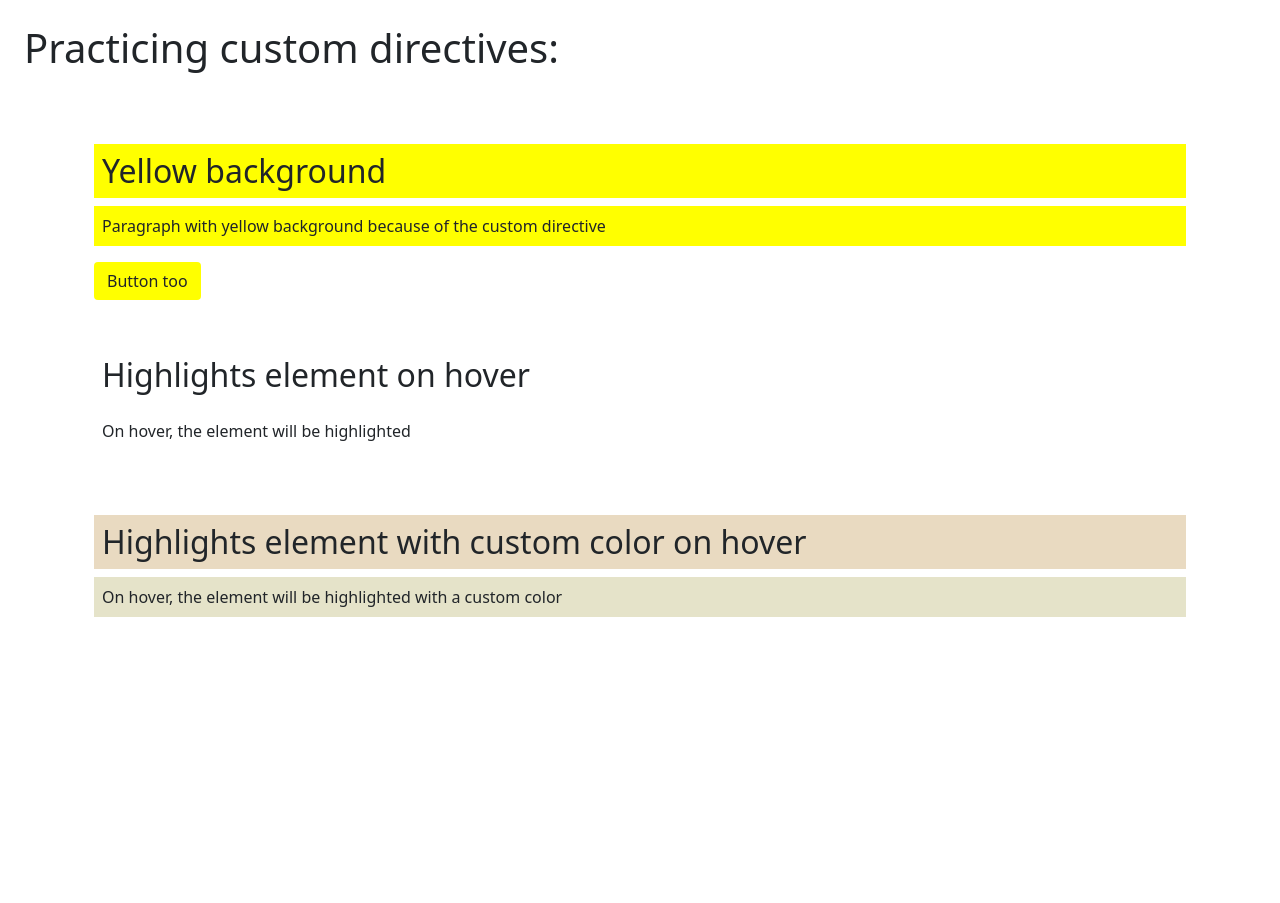
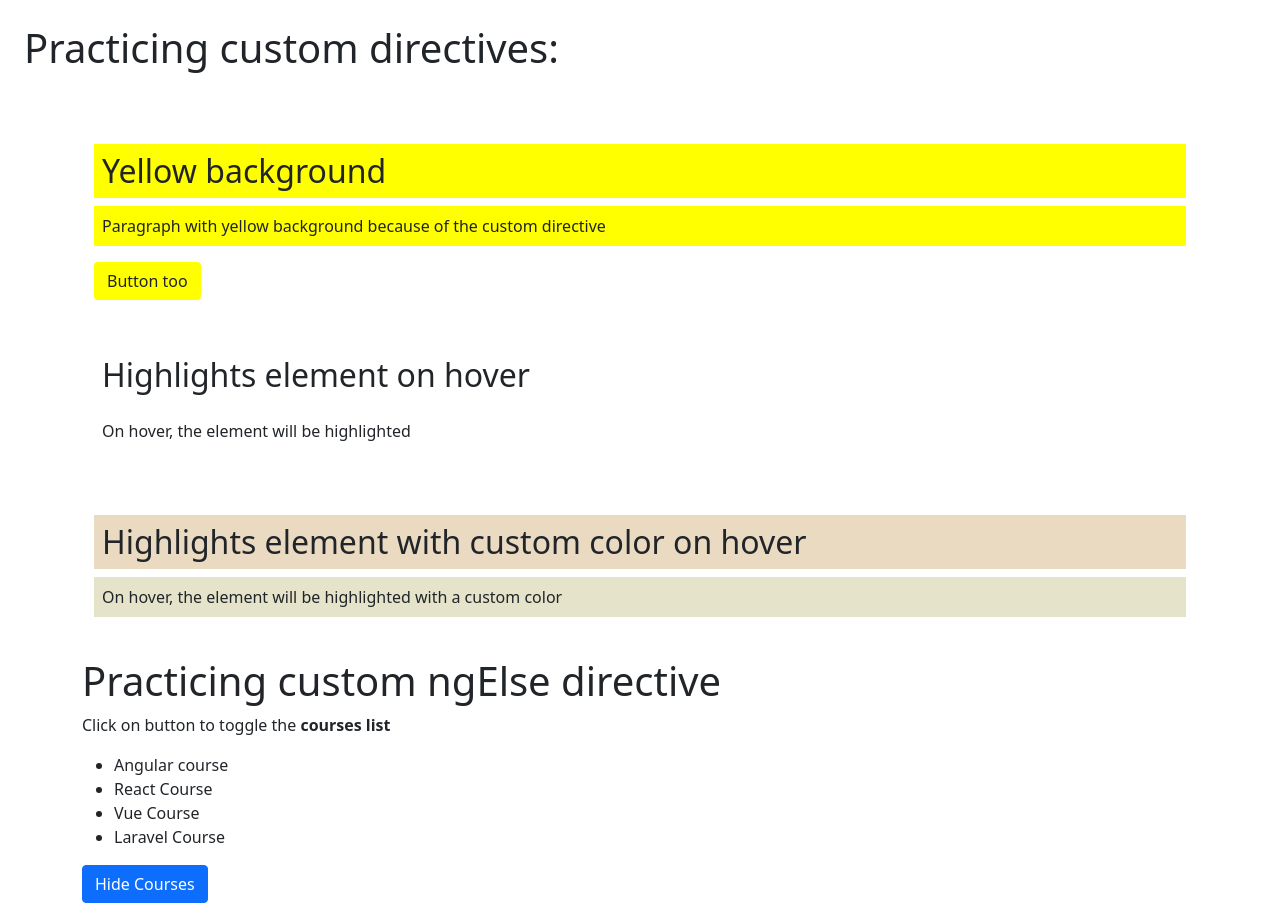
Before and after one commit to MatheusMattana/angular-practice, an Angular app: page /custom-directive in a window 1280 px wide. Before the commit the page ends 800 px from the top, so only its background shows below. Built offline with nearby package versions, Linux system fonts and the light colour scheme.

Commit message:
feat(directive): Practicing custom directives (ngElse)

```diff
--- /dev/null
+++ b/src/app/directives/ng-else/ng-else.directive.ts
@@ -0,0 +1,19 @@
+import { Directive, Input, TemplateRef, ViewContainerRef } from '@angular/core';
+
+@Directive({
+  selector: '[ngElse]',
+})
+export class NgElseDirective {
+  @Input() set ngElse(condition: boolean) {
+    if (!condition) {
+      this.viewContainer.createEmbeddedView(this.template);
+    } else {
+      this.viewContainer.clear();
+    }
+  }
+
+  constructor(
+    private template: TemplateRef<any>,
+    private viewContainer: ViewContainerRef
+  ) {}
+}
--- a/src/app/pages/directive-custom/directive-custom.component.html
+++ b/src/app/pages/directive-custom/directive-custom.component.html
@@ -32,3 +32,71 @@
     On hover, the element will be highlighted with a custom color
   </p>
 </section>
+
+<section class="container">
+  <h1>Practicing custom ngElse directive</h1>
+
+  <p>Click on button to toggle the <strong>courses list</strong></p>
+
+  <ul *ngIf="showCourses">
+    <li>
+      <span>
+        Angular course
+      </span>
+    </li>
+
+    <li>
+      <span>
+        React Course
+      </span>
+    </li>
+
+    <li>
+      <span>
+        Vue Course
+      </span>
+    </li>
+
+    <li>
+      <span>
+        Laravel Course
+      </span>
+    </li>
+  </ul>
+
+  <ul *ngElse="showCourses">
+    <li>
+      <span>
+        ----- ------
+      </span>
+    </li>
+
+    <li>
+      <span>
+        ----- ------
+      </span>
+    </li>
+
+    <li>
+      <span>
+        ----- ------
+      </span>
+    </li>
+
+    <li>
+      <span>
+        ----- ------
+      </span>
+    </li>
+  </ul>
+
+  <button type="button" class="btn btn-primary" (click)="toggleCourses()">
+    <span *ngIf="showCourses">
+      Hide Courses
+    </span>
+
+    <span *ngElse="showCourses">
+      Show Courses
+    </span>
+  </button>
+</section>
--- a/src/app/pages/directive-custom/directive-custom.component.ts
+++ b/src/app/pages/directive-custom/directive-custom.component.ts
@@ -1,15 +1,14 @@
-import { Component, OnInit } from '@angular/core';
+import { Component } from '@angular/core';
 
 @Component({
   selector: 'app-directive-custom',
   templateUrl: './directive-custom.component.html',
-  styleUrls: ['./directive-custom.component.scss']
+  styleUrls: ['./directive-custom.component.scss'],
 })
-export class DirectiveCustomComponent implements OnInit {
+export class DirectiveCustomComponent {
+  showCourses = true;
 
-  constructor() { }
-
-  ngOnInit(): void {
+  toggleCourses() {
+    this.showCourses = !this.showCourses;
   }
-
 }
--- a/src/app/pages/directive-custom/directive-custom.module.ts
+++ b/src/app/pages/directive-custom/directive-custom.module.ts
@@ -1,3 +1,4 @@
+import { NgElseDirective } from './../../directives/ng-else/ng-else.directive';
 import { NgModule } from '@angular/core';
 import { CommonModule } from '@angular/common';
 
@@ -13,6 +14,7 @@ import { CustomColorHighlightDirective } from 'src/app/directives/custom-color-h
     YellowBackgroundDirective,
     HighlightOnHoverDirective,
     CustomColorHighlightDirective,
+    NgElseDirective,
   ],
   imports: [CommonModule, DirectiveCustomRoutingModule],
 })
```
Also changed, not shown: 1 other file (tests, documents, lock files or other folders).
